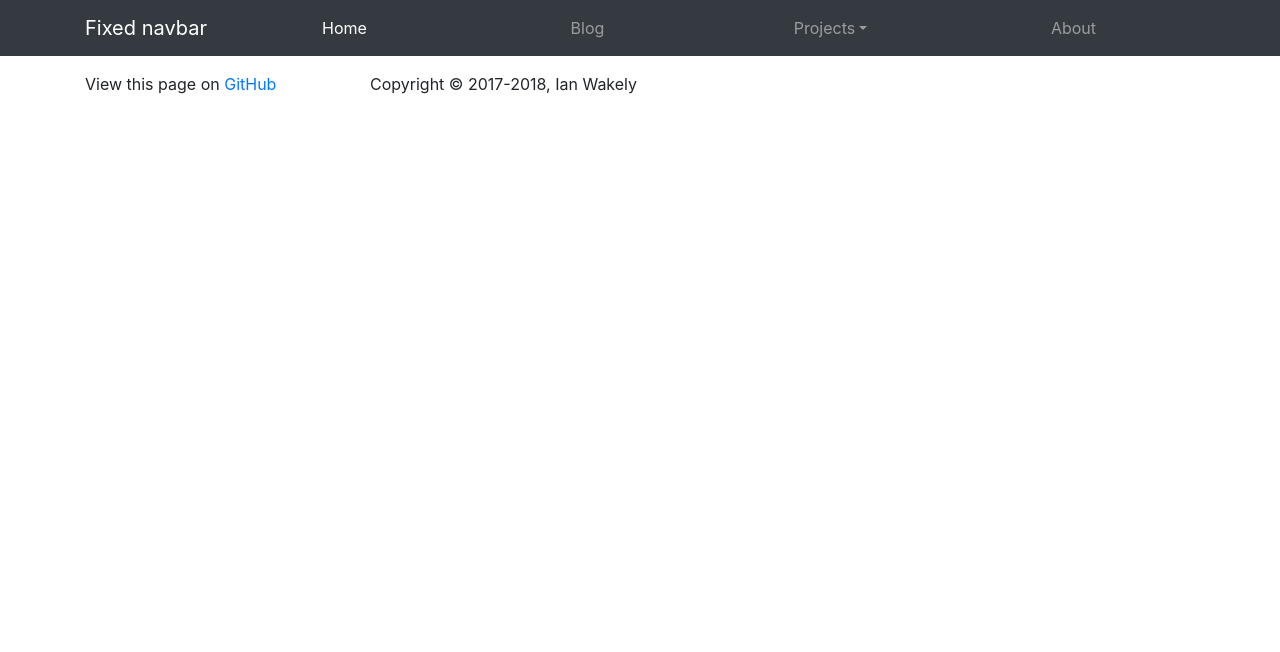
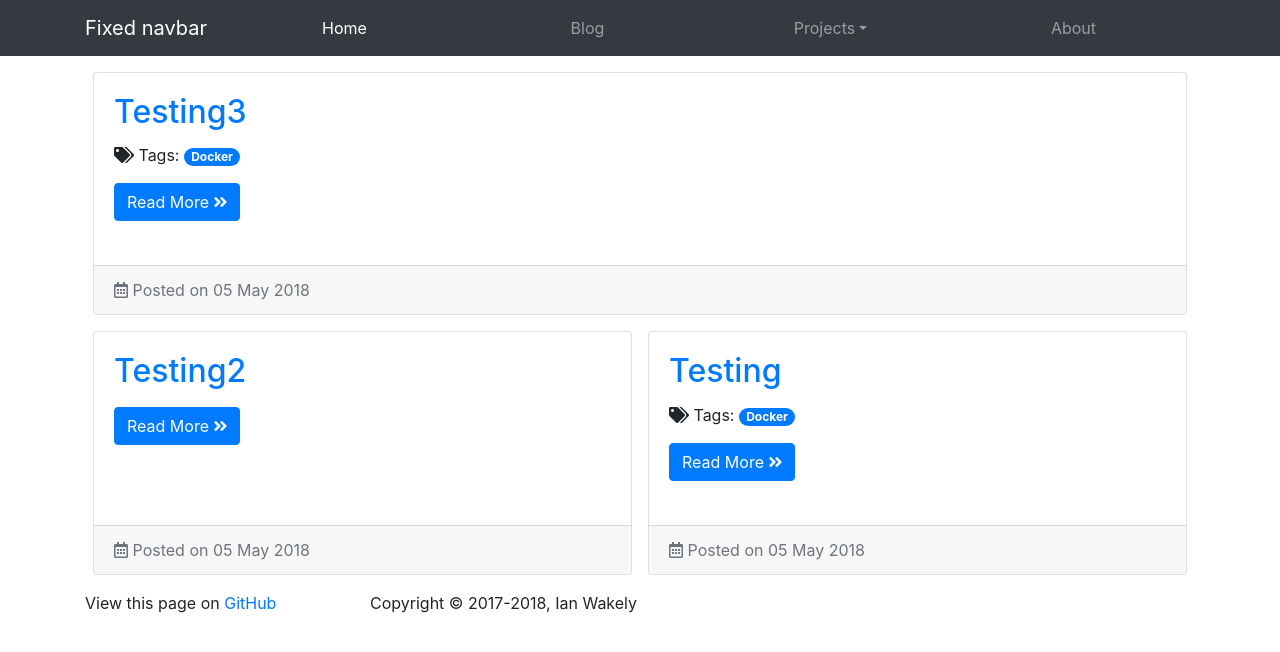
Before and after one commit to raveious/raveious.github.io, a Jekyll site: the page built from index.md, in a window 1280 px wide. Shown: the top 652 px of the page. Built offline with Jekyll 4.4.1, drawn with Linux system fonts in a browser that asks for light colours; nearby versions of some CDN libraries.

Commit message:
Adding DnDBeyond style of blog preview to the home page

```diff
--- a/_includes/post-preview.html
+++ b/_includes/post-preview.html
@@ -1,10 +1,10 @@
 {% if include.post %}
 <div class="card mb-4 blog-post-preview">
   {% if include.post.cover-images %}
-  <img class="card-img-top img-fluid" src="{{ include.post.cover-images[0] }}" alt="Spotlight image for {{ include.post.title }}" alt="featured image from post on {{ include.post.date | date_to_long_string }}">
+  <a href="{{ include.post.url }}"><img class="card-img-top img-fluid" src="{{ include.post.cover-images[0] }}" alt="Spotlight image for {{ include.post.title }}" alt="featured image from post on {{ include.post.date | date_to_long_string }}"></a>
   {% endif %}
   <div class="card-body">
-    <h2 class="card-title">{{ include.post.title }}</h2>
+    <a href="{{ include.post.url }}"><h2 class="card-title">{{ include.post.title }}</h2></a>
 
     {% assign visible-tags = "" %}
     {% for t in site.tags %}
@@ -30,7 +30,7 @@
     <a href="{{ include.post.url }}" class="btn btn-primary">Read More <i class="fa fa-angle-double-right" aria-hidden="true"></i></a>
   </div>
   <div class="card-footer text-muted">
-    <i class="fa fa-calendar" aria-hidden="true"></i> Posted on {{ include.post.date | date_to_string }}{% if include.post.author %} by {{ include.post.author }}{% endif %}
+    <i class="far fa-calendar-alt"></i> Posted on {{ include.post.date | date_to_string }}{% if include.post.author %} by {{ include.post.author }}{% endif %}
   </div>
 </div>
 {% endif %}
--- a/_layouts/home.html
+++ b/_layouts/home.html
@@ -6,6 +6,23 @@
     <div class="container">
       <main role="main" class="container">
         {{ content }}
+        <div class="row blog-post-front-page">
+          {%- for post in site.posts -%}
+          {%- if forloop.index == 1 -%}
+          <div class="col-md-12 mb-3 px-2">
+          {%- elsif forloop.index == 2 or forloop.index == 3 -%}
+          <div class="col-md-6 mb-3 px-2">
+          {%- elsif forloop.index > 3 and forloop.index <= 6 and forloop.length >= 6 -%}
+          <div class="col-md-6 col-lg-4 mb-3 px-2">
+          {%- elsif forloop.index > 6 and forloop.index <= 9 and forloop.length >= 9 -%}
+          <div class="col-md-6 col-lg-4 mb-3 px-2">
+          {%- else -%}
+          {%- break -%}
+          {%- endif -%}
+            {%- include post-preview.html post=post -%}
+          </div>
+          {%- endfor -%}
+        </div>
       </main>
     </div>
     {%- include footer.html -%}
--- a/_sass/blog.scss
+++ b/_sass/blog.scss
@@ -0,0 +1,5 @@
+.blog-post-front-page {
+  .blog-post-preview {
+    height: 100%;
+  }
+}
```
